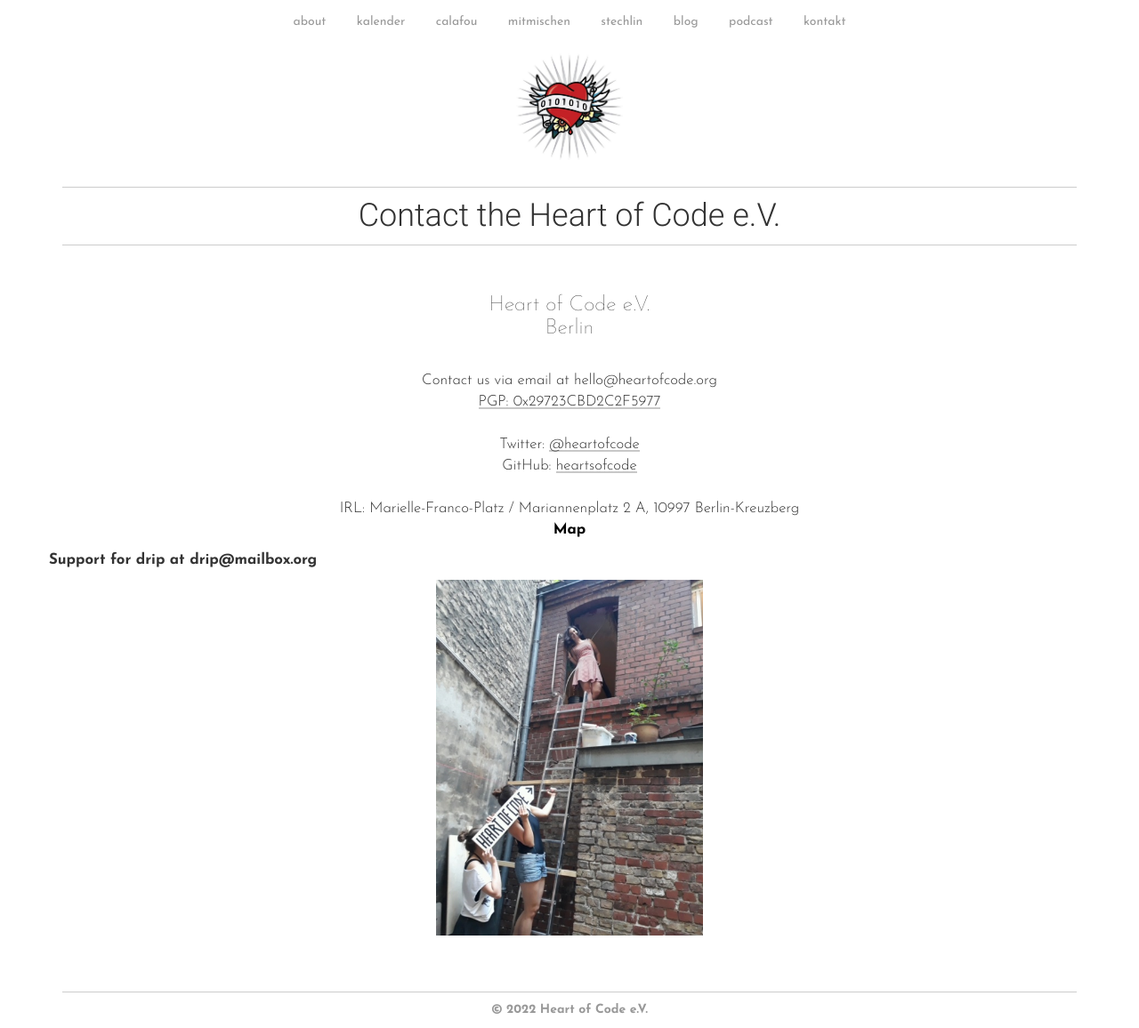
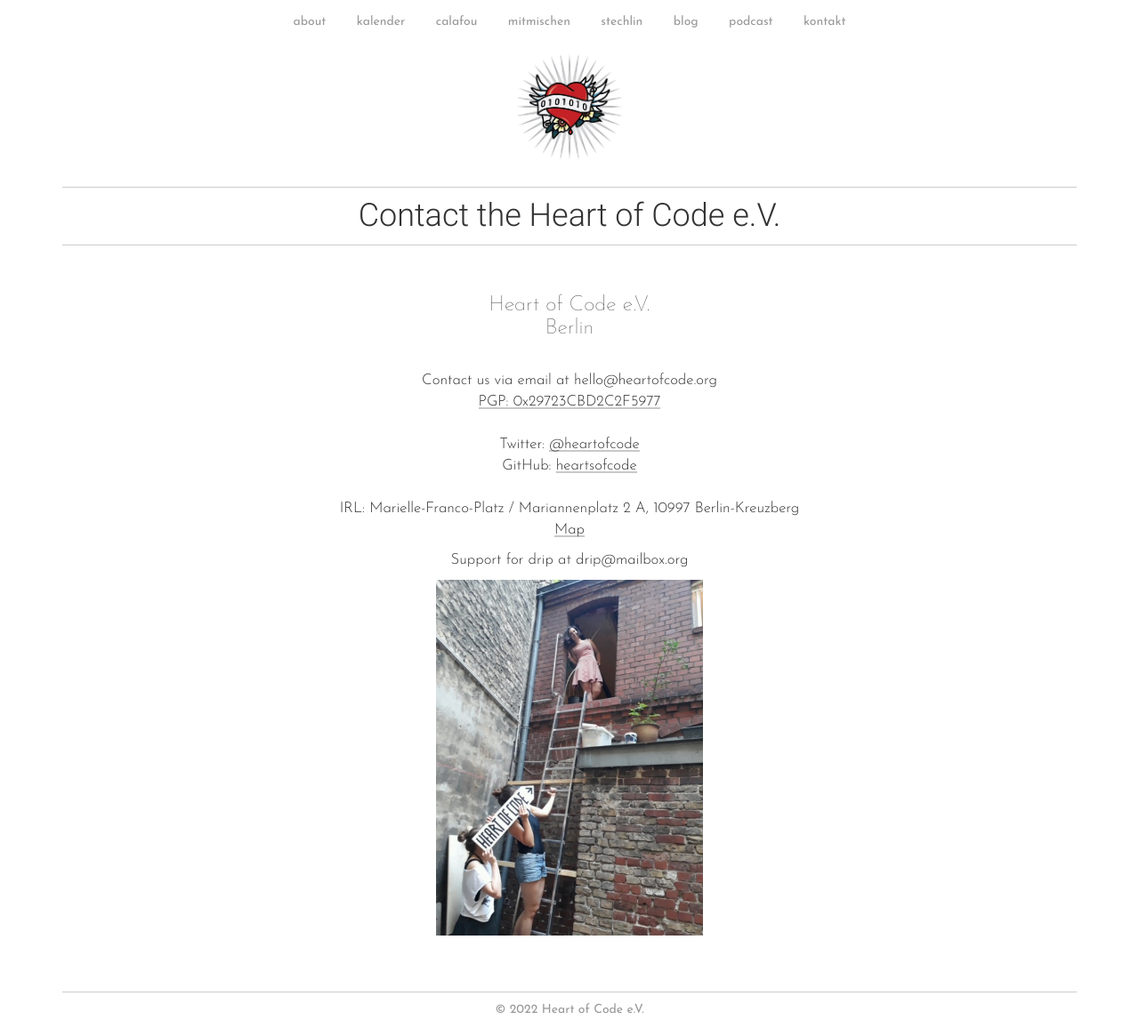
Before and after one commit to heartsofcode/heartofcode, a Jekyll site: the page built from contact.html, in a window 1280 px wide and 1156 px high. Shown: the whole window at 89% size. Built offline with Jekyll 4.4.1, drawn with Linux system fonts in a browser that asks for light colours; some web fonts are replaced.

```diff
--- a/contact.html
+++ b/contact.html
@@ -23,7 +23,7 @@ header: contact
   GitHub: <a href="https://github.com/heartsofcode">heartsofcode</a><br>
   <br>
   IRL: Marielle-Franco-Platz / Mariannenplatz 2 A, 10997 Berlin-Kreuzberg<br>
-  <b><a href="https://www.openstreetmap.org/node/5051931215" target="_blank">Map</a>
+  <a href="https://www.openstreetmap.org/node/5051931215" target="_blank">Map</a>
 </p>
 <p>Support for drip at drip@mailbox.org</p>
 <img src="/img/adventskalender/10-fertig-01.jpg" height="400">
```
